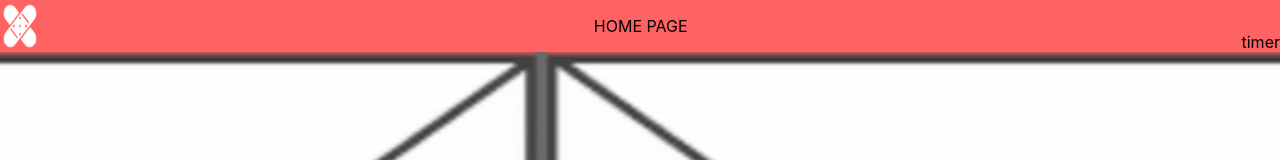
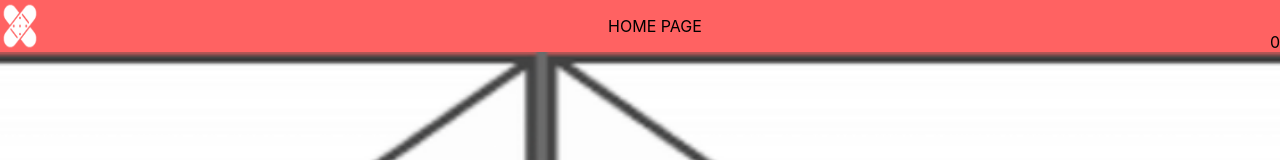
Before and after one commit to WesleyMatthee/kiss-react, a React (Create React App) app: page / in a window 1280 px wide. Shown: the top 160 px of the page. Built offline with nearby package versions, Linux system fonts and the light colour scheme.

Commit message:
emergency buttons starting time in navbar feature

```diff
--- a/package.json
+++ b/package.json
@@ -15,7 +15,7 @@
     "web-vitals": "^2.1.4"
   },
   "scripts": {
-    "start": "react-scripts start",
+    "start": "react-scripts --openssl-legacy-provider start",
     "build": "react-scripts build",
     "test": "react-scripts test",
     "eject": "react-scripts eject"
--- a/src/App.jsx
+++ b/src/App.jsx
@@ -16,10 +16,16 @@ import Monitor from "./components/Monitor";
 
 export default function App() {
   const [selectedMonitor, setSelectedMonitor] = useState(0);
+  const [isActive, setIsActive] = useState(false);
+  const [seconds, setSeconds] = useState(0);
 
   return (
     <>
-      <Nav />
+      <Nav
+      isActive={isActive}
+      seconds={seconds}
+      setSeconds={setSeconds}
+      />
       <div className='carousel-wrapper'>
         <Carousel>
           <CarouselItem><img alt='image01' className='carousel-img' src='/images/Proxy-IMG.png' /></CarouselItem>
@@ -32,9 +38,9 @@ export default function App() {
         <MonitorButton setSelectedMonitor={setSelectedMonitor} selectedMonitor={selectedMonitor}/>
       </div>
       <Routes>
-        <Route path="/" element={<Home />} errorElement={<ErrorPage />} />
-        <Route path="/CPR" element={<CPR />} errorElement={<ErrorPage />} />
-        <Route path="/choking" element={<Choking />} errorElement={<ErrorPage />} />
+        <Route path="/" element={<Home setIsActive={setIsActive}/>} errorElement={<ErrorPage />} />
+        <Route path="/CPR" element={<CPR setIsActive={setIsActive}/>} errorElement={<ErrorPage />} />
+        <Route path="/choking" element={<Choking setIsActive={setIsActive}/>} errorElement={<ErrorPage />} />
         <Route path="/monitor" element={<Monitor setSelectedMonitor={setSelectedMonitor} selectedMonitor={selectedMonitor}/>} errorElement={<ErrorPage />} />
       </Routes>
       <Footer />
--- a/src/components/Home.jsx
+++ b/src/components/Home.jsx
@@ -3,8 +3,10 @@ import { useNavigate } from 'react-router-dom'
 import React from 'react';
 
 
-export default function Home() {
+export default function Home({ setIsActive }) {
   const navigate = useNavigate();
+
+
 
   return (
     <main className='Root'>
@@ -12,8 +14,8 @@ export default function Home() {
 
     <section className='container'>
       <ul className='emergencies-button'>
-        <button type="button" onClick={() => navigate('/CPR')}>CPR</button>
-        <button type="button" onClick={() => navigate('/choking')}>Choking</button>
+        <button type="button" onClick={() => {navigate('/CPR'); setIsActive(true)}}>CPR</button>
+        <button type="button" onClick={() => {navigate('/choking'); setIsActive(true)}}>Choking</button>
         <button type="button">Bleeding</button>
         <button type="button">Anaphilylaxis</button>
         <button type="button">Other</button>
--- a/src/components/Templates/PhoneModal.jsx
+++ b/src/components/Templates/PhoneModal.jsx
@@ -1,10 +1,8 @@
-
 import { FontAwesomeIcon } from '@fortawesome/react-fontawesome';
 import { faCircleXmark } from '@fortawesome/free-solid-svg-icons';
-import SwipeButton from 'react-swipezor';
 import ReactSwipeButton from 'react-swipe-button';
 import  ReactDom  from 'react-dom';
-import React, { useState } from 'react';
+import React from 'react';
 import './PhoneModal.css';
 
 
--- a/src/components/Templates/footer.jsx
+++ b/src/components/Templates/footer.jsx
@@ -1,4 +1,3 @@
-
 import './footer.css'
 import './PhoneModal.css'
 import { FontAwesomeIcon } from '@fortawesome/react-fontawesome'
@@ -13,13 +12,14 @@ import React, { useState } from 'react';
 
 export default function Footer(props){
   const [isOpen, setIsOpen] = useState(false)
+  const [isActive, setIsActive] = useState(false);
   const navigate = useNavigate();
 
   return (
     <>
       <footer className="footer">
        <div>
-         <FontAwesomeIcon icon={faHouse} onClick={() => navigate("/")} className="footer-icon"/>
+         <FontAwesomeIcon icon={faHouse} onClick={() => {navigate("/"); setIsActive()}} className="footer-icon"/>
          <FontAwesomeIcon icon={faChartSimple} className="footer-icon"/>
          <FontAwesomeIcon icon={faUser} className="footer-icon"/>
          <FontAwesomeIcon icon={faPhone} onClick={ () => setIsOpen(true) } className="footer-phone"/>
--- a/src/components/Templates/nav.jsx
+++ b/src/components/Templates/nav.jsx
@@ -1,13 +1,20 @@
 import './nav.css'
 import React from "react";
+import Timer from '../Timer'
 
-export default function Nav() {
+export default function Nav({isActive, seconds, setSeconds}) {
+
     return (
         <nav>
         <div className='nav-bar'>
           <img alt='White Logo' className='white-logo' src='/images/Kiss-Logo-White.png'></img>
           <p>HOME PAGE</p>
-        <output className='timer'>timer</output>
+        <output className='timer'>
+          <Timer
+          isActive={isActive}
+          seconds={seconds}
+          setSeconds={setSeconds}
+          /></output>
         </div>
     </nav>
     )
--- /dev/null
+++ b/src/components/Timer.jsx
@@ -0,0 +1,23 @@
+import React from "react";
+import { useEffect } from "react";
+
+
+export default function Timer ({ isActive, seconds, setSeconds }) {
+
+    useEffect(() => {
+      let timer = null;
+      if(isActive){
+        timer = setInterval(() => {
+          setSeconds((seconds) => seconds + 1);
+        }, 1000);
+      }
+      return () => {
+        clearInterval(timer);
+      };
+    },[isActive, setSeconds]);
+    return (
+      <div>
+        {seconds}
+      </div>
+    );
+  };
```
Also changed, not shown: src/components/hooks/timer_hook.jsx (deleted, +0 -29 lines).
